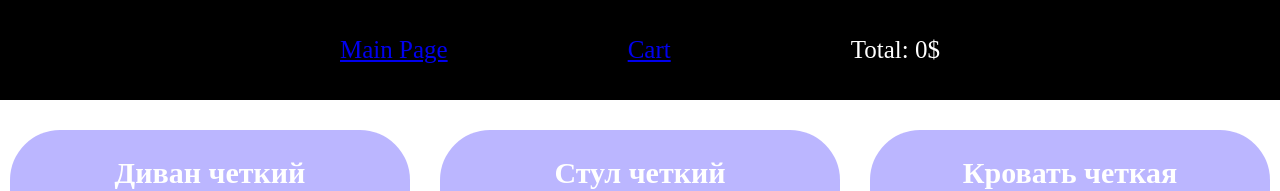
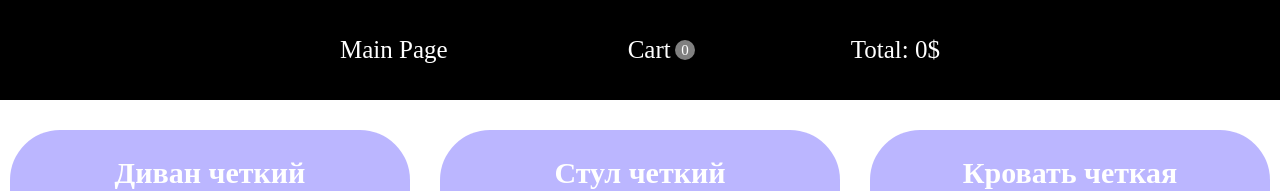
Before and after one commit to vgvsshi/learnRedux, a React (Create React App) app in the folder redux-app/: page / in a window 1280 px wide. Shown: the top 191 px of the page. Built offline with nearby package versions, Linux system fonts and the light colour scheme; data requests are answered from the project's data file.

Commit message:
add cart badge

```diff
--- a/redux-app/src/components/appHeader/appHeader.scss
+++ b/redux-app/src/components/appHeader/appHeader.scss
@@ -4,6 +4,10 @@
 	color: white;
 	z-index: 10;
 	min-width: 100%;
+	a {
+		text-decoration: none;
+		color: white;
+	}
 	.navBar {
 		height: 100px;
 		max-width: 600px;
@@ -11,11 +15,25 @@
 		display: flex;
 		justify-content: center;
 		align-items: center;
+		position: relative;
 		.navList {
 			width: 100%;
 			display: flex;
 			justify-content: space-between;
 			font-size: 25px;
 		}
+		.badge {
+			width: 20px;
+			height: 20px;
+			background-color: grey;
+			border-radius: 50%;
+			position: absolute;
+			left: 335px;
+			top: 40px;
+			font-size: 15px;
+			display: flex;
+			justify-content: center;
+			align-items: center;
+		}
 	}
 }
--- a/redux-app/src/components/appHeader/index.js
+++ b/redux-app/src/components/appHeader/index.js
@@ -8,12 +8,17 @@ const AppHeader = ({ items }) => {
 	items.map((item) => {
 		return total = total + item.price * item.amount;
 	})
+	let totalItems = 0;
+	items.map((item) => {
+		return totalItems = totalItems + item.amount
+	})
 	return (
 		<div className='navWrapper'>
 			<div className='navBar'>
 				<ul className='navList'>
 					<li className='navItem'><Link to='/'>Main Page</Link></li>
 					<li className='navItem'><Link to='/cart'>Cart</Link></li>
+					<li className='navItem badge'>{totalItems}</li>
 					<li className='navItem'>Total: {total}$</li>
 				</ul>
 			</div>
```
